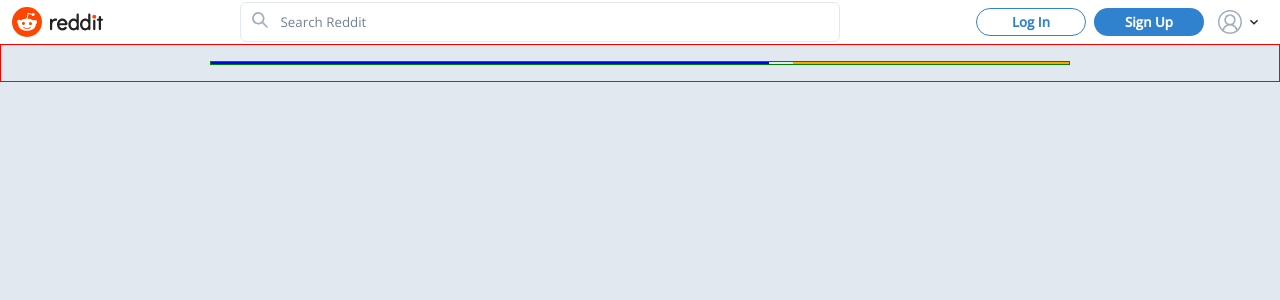
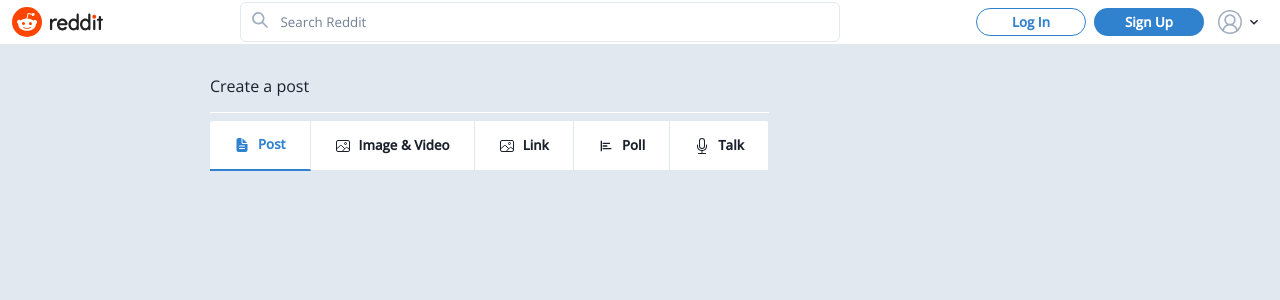
Before and after one commit to aindriu80/fcc-react-nextjs-firebase-chakra-reddit-app, a Next.js app: page /r/1/submit in a window 1280 px wide. Shown: the top 300 px of the page. Built offline with nearby package versions, Linux system fonts and the light colour scheme; no server answers.

Commit message:
Setting up the Create a Post Form

```diff
--- a/src/components/Layout/PageContent.tsx
+++ b/src/components/Layout/PageContent.tsx
@@ -10,22 +10,20 @@
 }) => {
   //   console.log('here is children', children)
   return (
-    <Flex justify="center" p="16px 0px" border="1px solid red">
-      <Flex width="95%" maxWidth="860px" border="1px solid green">
+    <Flex justify="center" p="16px 0px">
+      <Flex width="95%" maxWidth="860px">
         {/* LHS */}
         <Flex
           direction="column"
           width={{ base: '100%', md: '65%' }}
-          mr={{ base: 0, md: 6 }}
-          border="1px solid blue">
+          mr={{ base: 0, md: 6 }}>
           {children && children[0 as keyof typeof children]}
         </Flex>
         {/* RHS */}
         <Flex
           direction="column"
           display={{ base: 'none', md: 'flex' }}
-          flexGrow={1}
-          border="1px solid orange">
+          flexGrow={1}>
           {children && children[1 as keyof typeof children]}
         </Flex>
       </Flex>
--- /dev/null
+++ b/src/components/Posts/NewPostForm.tsx
@@ -0,0 +1,56 @@
+import { Flex, Icon } from '@chakra-ui/react'
+import React, { useState } from 'react'
+import { BiPoll } from 'react-icons/bi'
+import { BsLink45Deg, BsMic } from 'react-icons/bs'
+import { IoDocumentText, IoImageOutline } from 'react-icons/io5'
+import { AiFillCloseCircle } from 'react-icons/ai'
+import TabItem from './TabItem'
+
+type NewPostFormProps = {}
+
+const formTabs: TabItem[] = [
+  {
+    title: 'Post',
+    icon: IoDocumentText,
+  },
+  {
+    title: 'Image & Video',
+    icon: IoImageOutline,
+  },
+  {
+    title: 'Link',
+    icon: IoImageOutline,
+  },
+  {
+    title: 'Poll',
+    icon: BiPoll,
+  },
+  {
+    title: 'Talk',
+    icon: BsMic,
+  },
+]
+
+export type TabItem = {
+  title: string
+  icon: typeof Icon.arguments
+}
+
+const NewPostForm: React.FC<NewPostFormProps> = () => {
+  const [selectedTab, setSelectedTab] = useState(formTabs[0].title)
+  return (
+    <Flex direction="column" bg="white" borderRadius={4} mt={2}>
+      <Flex width="100%">
+        {formTabs.map((item) => (
+          <TabItem
+            item={item}
+            key={item}
+            selected={item.title === selectedTab}
+            setSelectedTab={setSelectedTab}
+          />
+        ))}
+      </Flex>
+    </Flex>
+  )
+}
+export default NewPostForm
--- /dev/null
+++ b/src/components/Posts/TabItem.tsx
@@ -0,0 +1,37 @@
+import { Flex, Icon, Text } from '@chakra-ui/react'
+import React from 'react'
+import { TabItem } from './NewPostForm'
+
+type TabItemProps = {
+  item: TabItem
+  selected: Boolean
+  setSelectedTab: (value: string) => void
+}
+
+const TabItem: React.FC<TabItemProps> = ({
+  item,
+  selected,
+  setSelectedTab,
+}) => {
+  return (
+    <Flex
+      justify="center"
+      align="center"
+      flexGrow={1}
+      p="14px 0px"
+      cursor="pointer"
+      fontWeight={700}
+      _hover={{ bg: 'gray.50' }}
+      color={selected ? 'blue.500' : 'gray:500'}
+      borderWidth={selected ? '0px 1px 2px 0px' : '0px 1px 1px 0px'}
+      borderBottomColor={selected ? 'blue.500' : 'gray.200'}
+      borderRightColor="gray.200"
+      onClick={() => setSelectedTab(item.title)}>
+      <Flex align="center" height="20px" mr={2}>
+        <Icon as={item.icon} />
+      </Flex>
+      <Text fontSize="10pt">{item.title}</Text>
+    </Flex>
+  )
+}
+export default TabItem
--- a/src/pages/r/[communityId]/submit.tsx
+++ b/src/pages/r/[communityId]/submit.tsx
@@ -1,10 +1,17 @@
+import { Box, Text } from '@chakra-ui/react'
 import React from 'react'
 import PageContent from '../../../components/Layout/PageContent'
+import NewPostForm from '../../../components/Posts/NewPostForm'
 const SubmitPostPage: React.FC = () => {
   return (
     <PageContent>
-      <></>
-      <></>
+      <>
+        <Box p="14px 0px" borderBottom="1px solid" borderColor="white">
+          <Text>Create a post</Text>
+        </Box>
+        <NewPostForm />
+      </>
+      <>{/* About */}</>
     </PageContent>
   )
 }
```
